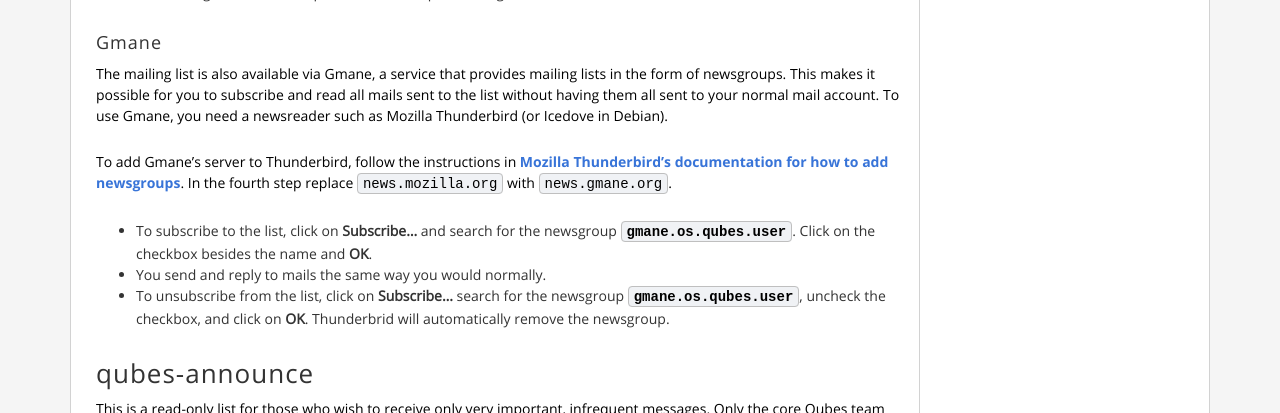
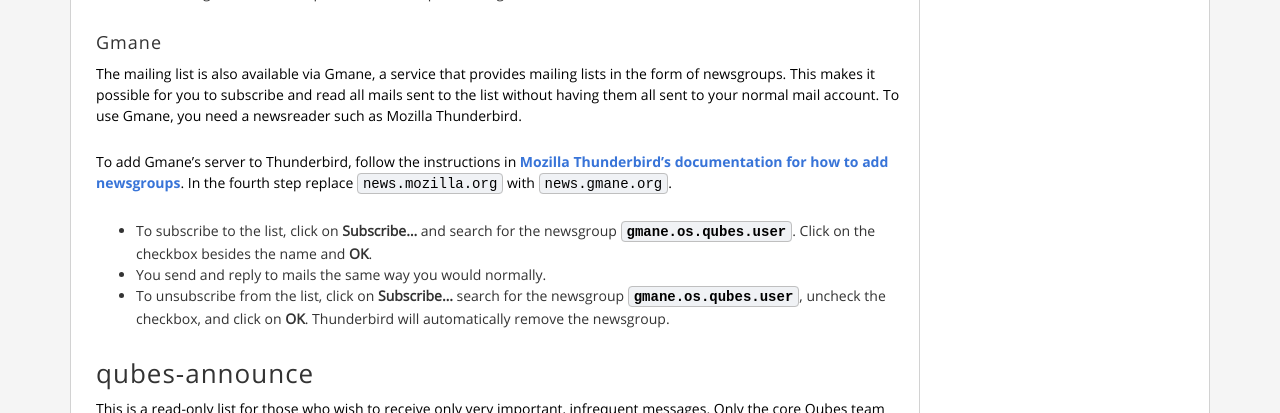
Before and after one commit to QubesOS/qubesos.github.io, a Jekyll site: the page built from pages/mailing-lists.md, in a window 1280 px wide and 1400 px high, scrolled down 2515 px. Shown: the part 196-609 px from the top of the window. Built offline with Jekyll 4.4.1, drawn with Linux system fonts in a browser that asks for light colours; some web fonts are replaced; some of the changed text lies outside the part shown.

Commit message:
Mailinglists: remove references to Icedove
It's not necessary anymore to point Debian users to Icedove, the
trademark issue has been resolved and the Thunderbird package is
included since oldstable. Less confusion possible

```diff
--- a/pages/mailing-lists.md
+++ b/pages/mailing-lists.md
@@ -172,8 +172,7 @@ were sent directly to the list.
 The mailing list is also available via Gmane, a service that provides mailing
 lists in the form of newsgroups. This makes it possible for you to subscribe
 and read all mails sent to the list without having them all sent to your normal
-mail account.  To use Gmane, you need a newsreader such as Mozilla Thunderbird
-(or Icedove in Debian).
+mail account.  To use Gmane, you need a newsreader such as Mozilla Thunderbird.
 
 To add Gmane's server to Thunderbird, follow the instructions in
 [Mozilla Thunderbird's documentation for how to add
@@ -186,7 +185,7 @@ In the fourth step replace `news.mozilla.org` with `news.gmane.org`.
   * You send and reply to mails the same way you would normally.
   * To unsubscribe from the list, click on **Subscribe...**
     search for the newsgroup [`gmane.os.qubes.user`], uncheck the checkbox, and
-    click on **OK**. Thunderbrid will automatically remove the newsgroup.
+    click on **OK**. Thunderbird will automatically remove the newsgroup.
 
 
 qubes-announce
@@ -253,8 +252,7 @@ You must be subscribed in order to post to this list.
 The mailing list is also available via Gmane, a service that provides mailing
 lists in the form of newsgroups. This makes it possible for you to subscribe
 and read all mails sent to the list without having them all sent to your normal
-mail account.  To use Gmane, you need a newsreader such as Mozilla Thunderbird
-(or Icedove in Debian).
+mail account.  To use Gmane, you need a newsreader such as Mozilla Thunderbird.
 
 To add Gmane's server to Thunderbird, follow the instructions in
 [Mozilla Thunderbird's documentation for how to add
@@ -267,7 +265,7 @@ In the fourth step replace `news.mozilla.org` with `news.gmane.org`.
   * You send and reply to mails the same way you would normally.
   * To unsubscribe from the list, click on **Subscribe...**
     search for the newsgroup [`gmane.os.qubes.devel`], uncheck the checkbox, and
-    click on **OK**. Thunderbrid will automatically remove the newsgroup.
+    click on **OK**. Thunderbird will automatically remove the newsgroup.
 
 qubes-project
 -----------
@@ -312,8 +310,7 @@ were sent directly to the list.
 The mailing list is also available via Gmane, a service that provides mailing
 lists in the form of newsgroups. This makes it possible for you to subscribe
 and read all mails sent to the list without having them all sent to your normal
-mail account.  To use Gmane, you need a newsreader such as Mozilla Thunderbird
-(or Icedove in Debian).
+mail account.  To use Gmane, you need a newsreader such as Mozilla Thunderbird.
 
 To add Gmane's server to Thunderbird, follow the instructions in
 [Mozilla Thunderbird's documentation for how to add
@@ -326,7 +323,7 @@ In the fourth step replace `news.mozilla.org` with `news.gmane.org`.
   * You send and reply to mails the same way you would normally.
   * To unsubscribe from the list, click on **Subscribe...**
     search for the newsgroup [`gmane.os.qubes.project`], uncheck the checkbox, and
-    click on **OK**. Thunderbrid will automatically remove the newsgroup.
+    click on **OK**. Thunderbird will automatically remove the newsgroup.
 
 [qsb]: /security/bulletins/
 [qubes-announce-web]: https://groups.google.com/group/qubes-announce
```
